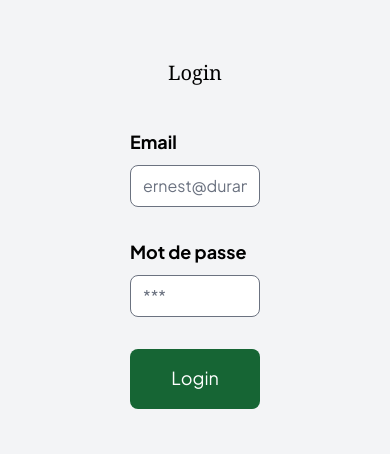
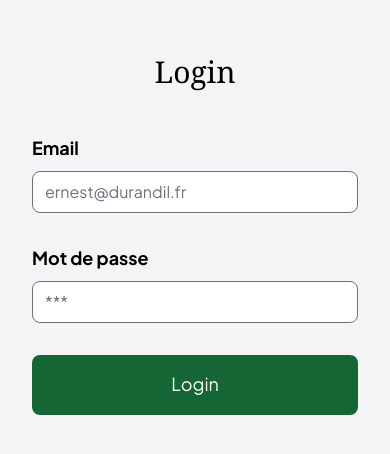
Before and after one commit to Lugdu84/plan-together, a Next.js app: page /login in a window 390 px wide. Shown: the part 188-642 px from the top of the page. Built offline with nearby package versions, Linux system fonts and the light colour scheme.

Commit message:
update: sizing

```diff
--- a/app/login/page.tsx
+++ b/app/login/page.tsx
@@ -2,9 +2,9 @@ import LoginForm from './form';
 
 export default function LoginPage() {
   return (
-    <main className="flex flex-col justify-center items-center align-middle w-screen h-screen lg:px-16 xl:px-32">
-      <section className="flex flex-col justify-center items-center gap-1 w-2/6">
-        <h1 className="font-serif text-xl md:text-5xl lg:text-6xl xl:text-7xl leading-tight pb-10">
+    <main className="flex flex-col justify-center items-center align-middle w-screen h-screen px-8 lg:px-16 xl:px-32">
+      <section className="flex flex-col justify-center items-center gap-1 w-full md:max-w-lg">
+        <h1 className="font-serif text-3xl md:text-5xl lg:text-6xl xl:text-7xl leading-tight pb-10">
           Login
         </h1>
         <LoginForm />
```
